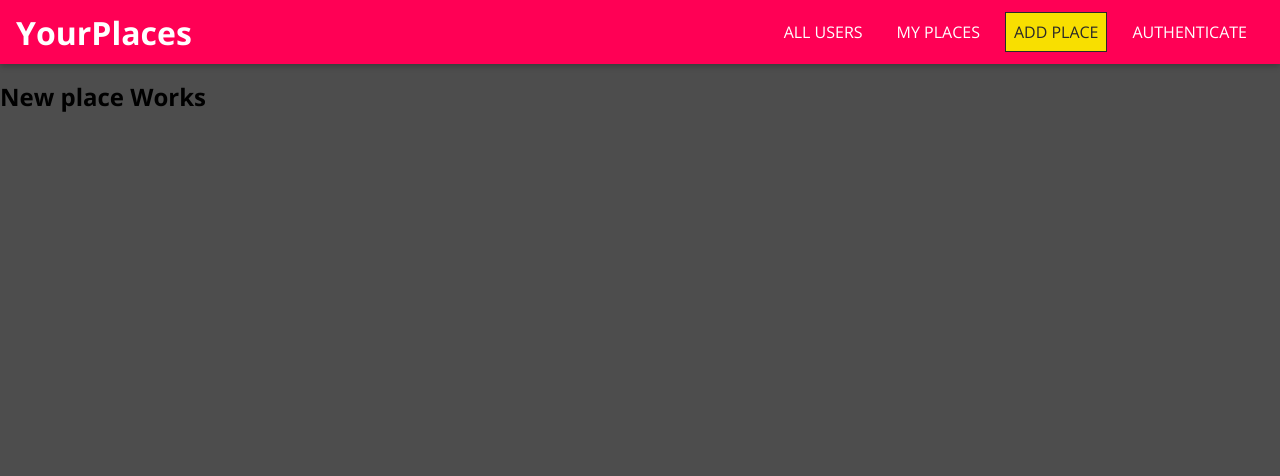
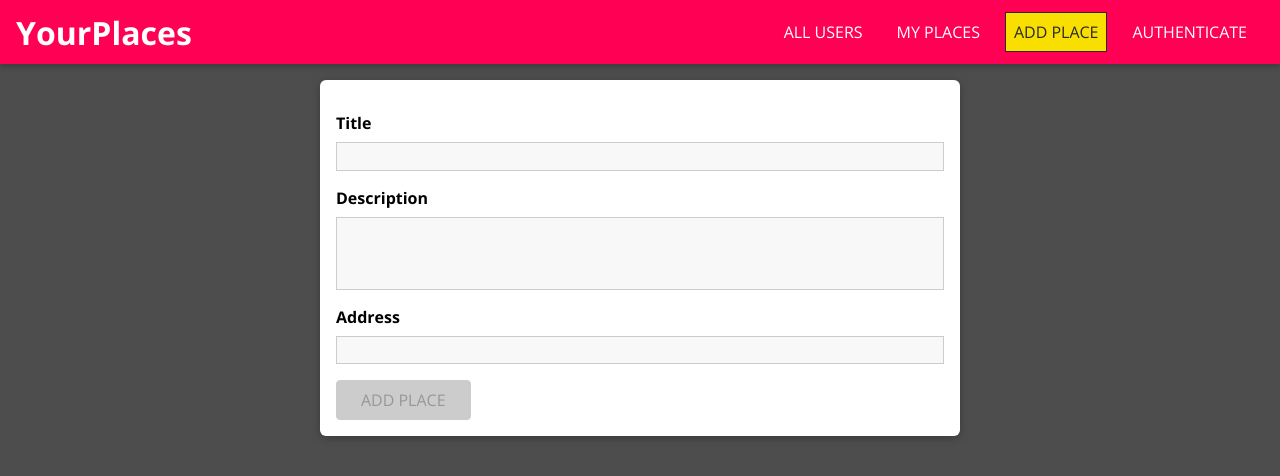
Before and after one commit to Antoshkiv/MERN, a React (Create React App) app: page /places/new in a window 1280 px wide. Shown: the top 476 px of the page. Built offline with nearby package versions, Linux system fonts and the light colour scheme.

Commit message:
add place

```diff
--- a/src/App.js
+++ b/src/App.js
@@ -10,6 +10,7 @@ import Users from './user/pages/Users';
 import NewPlace from './places/pages/NewPlace';
 import MainNavigation from './shared/components/Navigation/MainNavigation';
 import UserPlaces from './places/pages/UserPlaces';
+import UpdatePlace from './places/pages/UpdatePlace';
 
 const App = () => {
   return (
@@ -26,6 +27,9 @@ const App = () => {
           <Route path="/places/new" exact>
             <NewPlace />
           </Route>
+          <Route path="/places/:placeId" exact>
+            <UpdatePlace />
+          </Route>
           <Redirect to="/" />
         </Switch>
       </main>
--- a/src/places/pages/NewPlace.js
+++ b/src/places/pages/NewPlace.js
@@ -1,7 +1,97 @@
-import React from 'react'
+import React, { useCallback, useReducer } from 'react';
+import Input from '../../shared/components/FormElements/Input';
+import {
+  VALIDATOR_REQUIRE,
+  VALIDATOR_MINLENGTH,
+} from '../../shared/util/validators';
+import './newPlace.css';
+import Button from '../../shared/components/FormElements/Button';
+
+const formReducer = (state, action) => {
+  switch (action.type) {
+    case 'INPUT_CHANGE':
+      let formIsValid = true;
+
+      for (const inputId in state.inputs) {
+        if (inputId === action.inputId) {
+          formIsValid = formIsValid && action.isValid;
+        } else {
+          formIsValid = formIsValid && state.inputs[inputId].isValid;
+        }
+      }
+      return {
+        ...state,
+        inputs: {
+          ...state.inputs,
+          [action.inputId]: { value: action.value, isValid: action.isValid },
+        },
+        isValid: formIsValid,
+      };
+    default:
+      return state;
+  }
+};
 
 const NewPlace = () => {
-    return <h2>New place Works</h2>
-}
+  const [formState, dispatch] = useReducer(formReducer, {
+    inputs: {
+      title: {
+        value: '',
+        isValid: false,
+      },
+      description: {
+        value: '',
+        isValid: false,
+      },
+    },
+    isValid: false,
+  });
+  const inputHandler = useCallback((id, value, isValid) => {
+    dispatch({
+      type: 'INPUT_CHANGE',
+      value: value,
+      isValid: isValid,
+      inputId: id,
+    });
+  }, []);
+
+  const placeSubmitHandler = (event) => {
+    event.preventDefault();
+    console.log('state', formState.inputs);
+  };
+
+  return (
+    <form className="place-form" onSubmit={placeSubmitHandler}>
+      <Input
+        id="title"
+        element="input"
+        type="text"
+        label="Title"
+        validators={[VALIDATOR_REQUIRE()]}
+        errorText="Please enter a valid title"
+        onInput={inputHandler}
+      />
+      <Input
+        id="description"
+        element="textarea"
+        label="Description"
+        validators={[VALIDATOR_MINLENGTH(5)]}
+        errorText="Please enter a valid description (at least 5 characters)."
+        onInput={inputHandler}
+      />
+      <Input
+        id="address"
+        element="input"
+        label="Address"
+        validators={[VALIDATOR_REQUIRE()]}
+        errorText="Please enter a valid address."
+        onInput={inputHandler}
+      />
+      <Button type="submit" disabled={!formState.isValid}>
+        ADD PLACE
+      </Button>
+    </form>
+  );
+};
 
 export default NewPlace;
--- /dev/null
+++ b/src/places/pages/UpdatePlace.js
@@ -0,0 +1,45 @@
+import React from 'react';
+import { useParams } from 'react-router-dom';
+
+const DUMMY_PLACES = [
+  {
+    id: 'p1',
+    title: 'Empire State Building',
+    description: 'One of the most famous sky scrapers in the world!',
+    imageUrl:
+      'https://upload.wikimedia.org/wikipedia/commons/thumb/d/df/NYC_Empire_State_Building.jpg/640px-NYC_Empire_State_Building.jpg',
+    address: '20 W 34th St, New York, NY 10001',
+    location: {
+      lat: 40.7484405,
+      lng: -73.9878584,
+    },
+    creator: 'u1',
+  },
+  {
+    id: 'p2',
+    title: 'Empire State Building',
+    description: 'One of the most famous sky scrapers in the world!',
+    imageUrl:
+      'https://upload.wikimedia.org/wikipedia/commons/thumb/d/df/NYC_Empire_State_Building.jpg/640px-NYC_Empire_State_Building.jpg',
+    address: '20 W 34th St, New York, NY 10001',
+    location: {
+      lat: 40.7484405,
+      lng: -73.9878584,
+    },
+    creator: 'u2',
+  },
+];
+
+const UpdatePlace = () => {
+  const placeId = useParams().placeId;
+
+  const identifiedPlace = DUMMY_PLACES.find((p) => p.id === placeId);
+
+  if (!identifiedPlace) {
+    return <div>Could not find place!</div>;
+  }
+
+  return <div>UpdatePlace work</div>;
+};
+
+export default UpdatePlace;
--- /dev/null
+++ b/src/places/pages/newPlace.css
@@ -0,0 +1,11 @@
+.place-form {
+    position: relative;
+    list-style: none;
+    margin: 0 auto;
+    padding: 1rem;
+    width: 90%;
+    max-width: 40rem;
+    box-shadow: 0 2px 8px rgba(0, 0, 0, 0.26);
+    border-radius: 6px;
+    background: white;
+}
--- /dev/null
+++ b/src/shared/components/FormElements/Input.css
@@ -0,0 +1,43 @@
+.form-control {
+    margin: 1rem 0;
+}
+
+.form-control label,
+.form-control input,
+.form-control textarea {
+    display: block;
+}
+
+.form-control label {
+    font-weight: bold;
+    margin-bottom: 0.5rem;
+}
+
+.form-control input,
+.form-control textarea {
+    width: 100%;
+    font: inherit;
+    border: 1px solid #ccc;
+    background: #f8f8f8;
+    padding: 0.15rem 0.25rem;
+    resize: none;
+}
+
+.form-control input:focus,
+.form-control textarea:focus {
+    outline: none;
+    background: #ebebeb;
+    border-color: #510077;
+}
+
+.form-control--invalid label,
+.form-control--invalid p {
+    color: red;
+}
+
+.form-control--invalid input,
+.form-control--invalid textarea {
+    border-color: red;
+    background: #ffd1d1;
+    resize: none;
+}
--- /dev/null
+++ b/src/shared/components/FormElements/Input.js
@@ -0,0 +1,82 @@
+import React, { useReducer, useEffect } from 'react';
+import { validate } from '../../util/validators';
+import './Input.css';
+
+const inputReducer = (state, action) => {
+  switch (action.type) {
+    case 'CHANGE':
+      return {
+        ...state,
+        value: action.val,
+        isValid: validate(action.val, action.validators),
+      };
+    case 'TOUCH':
+      return {
+        ...state,
+        isTouch: true,
+      };
+    default:
+      return state;
+  }
+};
+
+const Input = (props) => {
+  const [inputState, dispatch] = useReducer(inputReducer, {
+    value: '',
+    isValid: false,
+    isTouch: false,
+  });
+
+  const { id, onInput } = props;
+  const { value, isValid } = inputState;
+
+  useEffect(() => {
+    props.onInput(id, value, isValid);
+  }, [id, value, isValid, onInput]);
+
+  const changeHandler = (event) => {
+    dispatch({
+      type: 'CHANGE',
+      val: event.target.value,
+      validators: props.validators,
+    });
+  };
+
+  const touchHandler = () => {
+    dispatch({ type: 'TOUCH' });
+  };
+
+  const element =
+    props.element === 'input' ? (
+      <input
+        onChange={changeHandler}
+        onBlur={touchHandler}
+        value={inputState.value}
+        id={props.id}
+        type={props.type}
+        placeholder={props.placeholder}
+      />
+    ) : (
+      <textarea
+        onChange={changeHandler}
+        onBlur={touchHandler}
+        value={inputState.value}
+        id={props.id}
+        rows={props.rows || 3}
+      />
+    );
+
+  return (
+    <div
+      className={`form-control ${
+        !inputState.isValid && inputState.isTouch && 'form-control--invalid'
+      }`}
+    >
+      <label htmlFor={props.id}>{props.label}</label>
+      {element}
+      {!inputState.isValid && inputState.isTouch && <p>{props.errorText}</p>}
+    </div>
+  );
+};
+
+export default Input;
--- /dev/null
+++ b/src/shared/components/UIElements/Map.css
@@ -0,0 +1,4 @@
+.map {
+  width: 100%;
+  height: 100%;
+}
--- /dev/null
+++ b/src/shared/util/validators.js
@@ -0,0 +1,46 @@
+const VALIDATOR_TYPE_REQUIRE = 'REQUIRE';
+const VALIDATOR_TYPE_MINLENGTH = 'MINLENGTH';
+const VALIDATOR_TYPE_MAXLENGTH = 'MAXLENGTH';
+const VALIDATOR_TYPE_MIN = 'MIN';
+const VALIDATOR_TYPE_MAX = 'MAX';
+const VALIDATOR_TYPE_EMAIL = 'EMAIL';
+const VALIDATOR_TYPE_FILE = 'FILE';
+
+export const VALIDATOR_REQUIRE = () => ({ type: VALIDATOR_TYPE_REQUIRE });
+export const VALIDATOR_FILE = () => ({ type: VALIDATOR_TYPE_FILE });
+export const VALIDATOR_MINLENGTH = (val) => ({
+  type: VALIDATOR_TYPE_MINLENGTH,
+  val: val,
+});
+export const VALIDATOR_MAXLENGTH = (val) => ({
+  type: VALIDATOR_TYPE_MAXLENGTH,
+  val: val,
+});
+export const VALIDATOR_MIN = (val) => ({ type: VALIDATOR_TYPE_MIN, val: val });
+export const VALIDATOR_MAX = (val) => ({ type: VALIDATOR_TYPE_MAX, val: val });
+export const VALIDATOR_EMAIL = () => ({ type: VALIDATOR_TYPE_EMAIL });
+
+export const validate = (value, validators) => {
+  let isValid = true;
+  for (const validator of validators) {
+    if (validator.type === VALIDATOR_TYPE_REQUIRE) {
+      isValid = isValid && value.trim().length > 0;
+    }
+    if (validator.type === VALIDATOR_TYPE_MINLENGTH) {
+      isValid = isValid && value.trim().length >= validator.val;
+    }
+    if (validator.type === VALIDATOR_TYPE_MAXLENGTH) {
+      isValid = isValid && value.trim().length <= validator.val;
+    }
+    if (validator.type === VALIDATOR_TYPE_MIN) {
+      isValid = isValid && +value >= validator.val;
+    }
+    if (validator.type === VALIDATOR_TYPE_MAX) {
+      isValid = isValid && +value <= validator.val;
+    }
+    if (validator.type === VALIDATOR_TYPE_EMAIL) {
+      isValid = isValid && /^\S+@\S+\.\S+$/.test(value);
+    }
+  }
+  return isValid;
+};
```
Also changed, not shown: src/places/pages/UpdatePlace.css (added).
